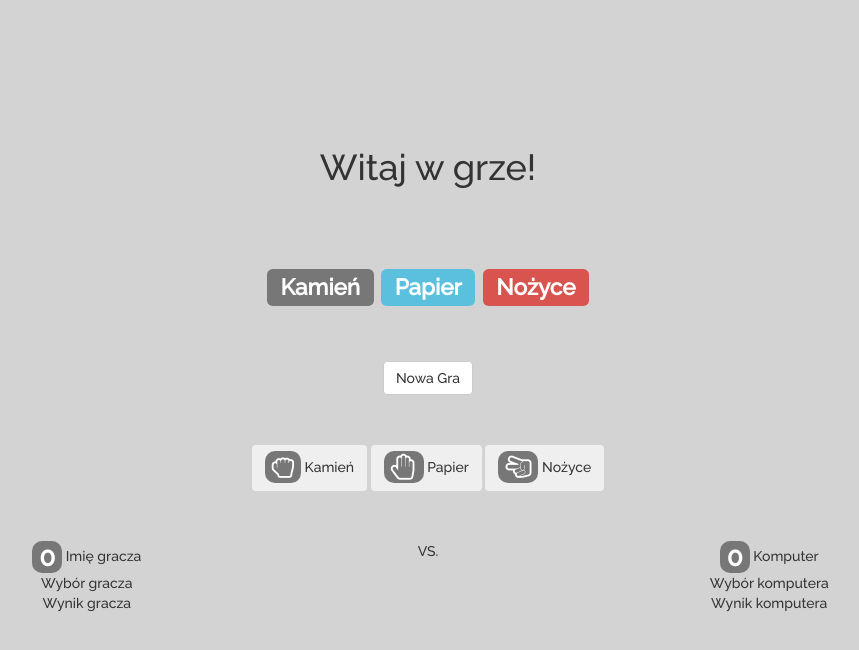
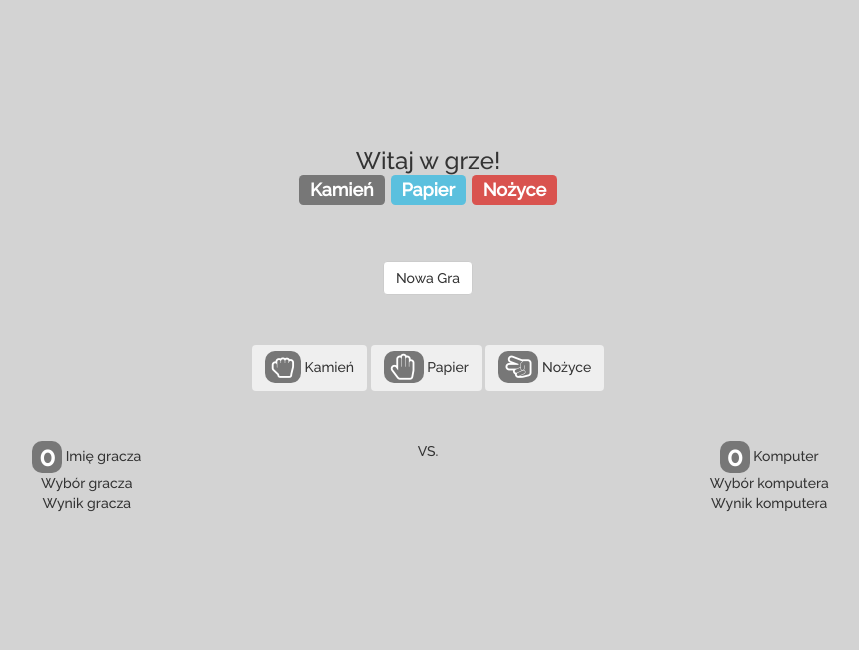
Before and after one commit to MrSTALIN/MrSTALIN.github.io, a plain HTML site: page index.html in a window 1280 px wide. Shown: the whole page, without its empty margins (212-1071 px from the left). Drawn offline with nearby package versions, Linux system fonts and the light colour scheme.

Commit message:
Initial commit

```diff
--- a/index.html
+++ b/index.html
@@ -14,20 +14,12 @@
 	<section>
 		<div class="welcome-title">
 			<div class="container">
-				<h1 class="text-center">
-					Witaj w grze!
-				</h1>
-			</div>
-		</div>
-	</section>
-	<section>
-		<div class="welcome-title2">
-			<div class="container">
-				<h2 class="text-center">
+				<h3 class="text-center">
+					Witaj w grze!<br>
 					<span class="label label-default">Kamień</span>
 					<span class="label label-info">Papier</span>
 					<span class="label label-danger">Nożyce</span>
-				</h2>
+				</h3>
 			</div>
 		</div>
 	</section>
```
